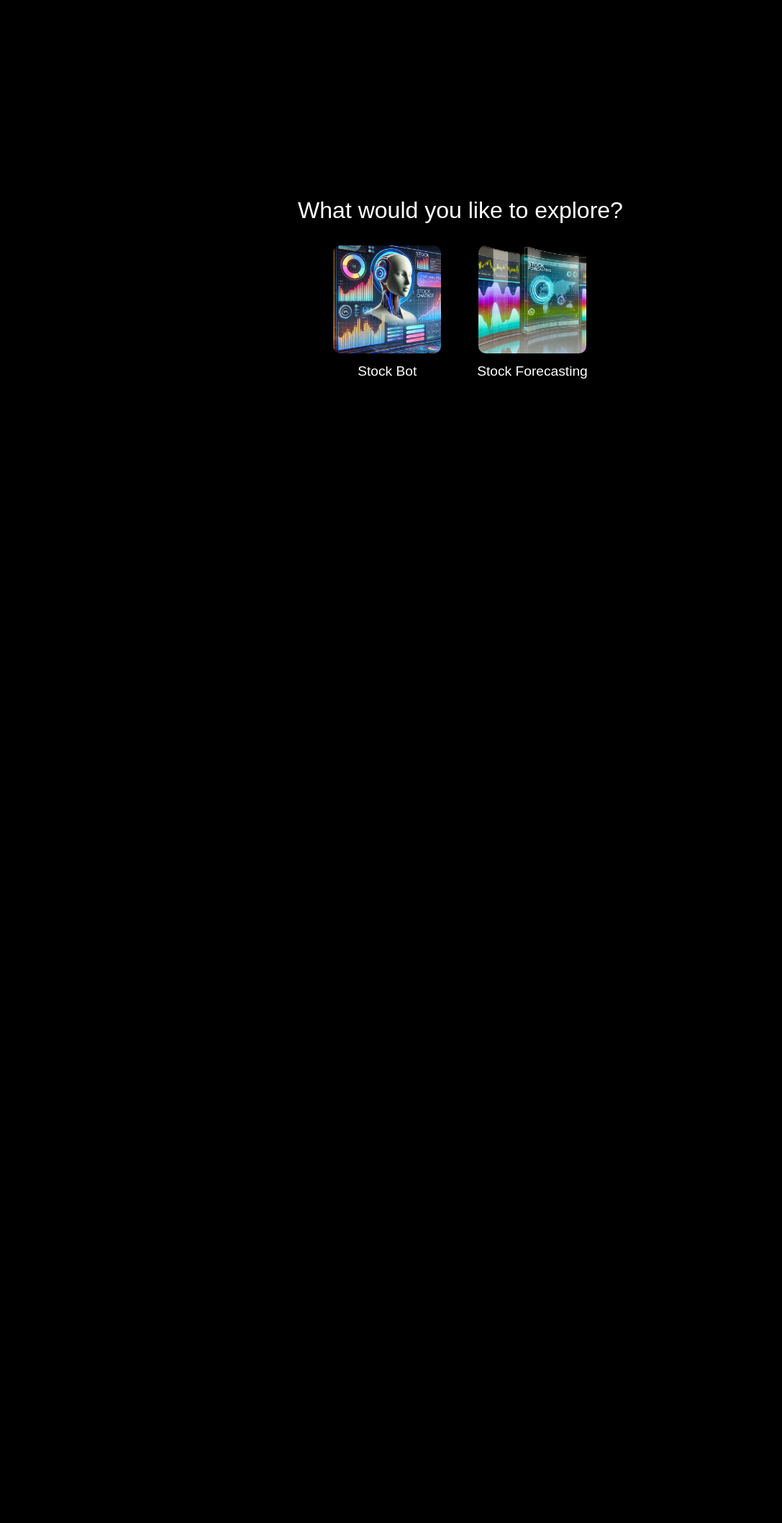
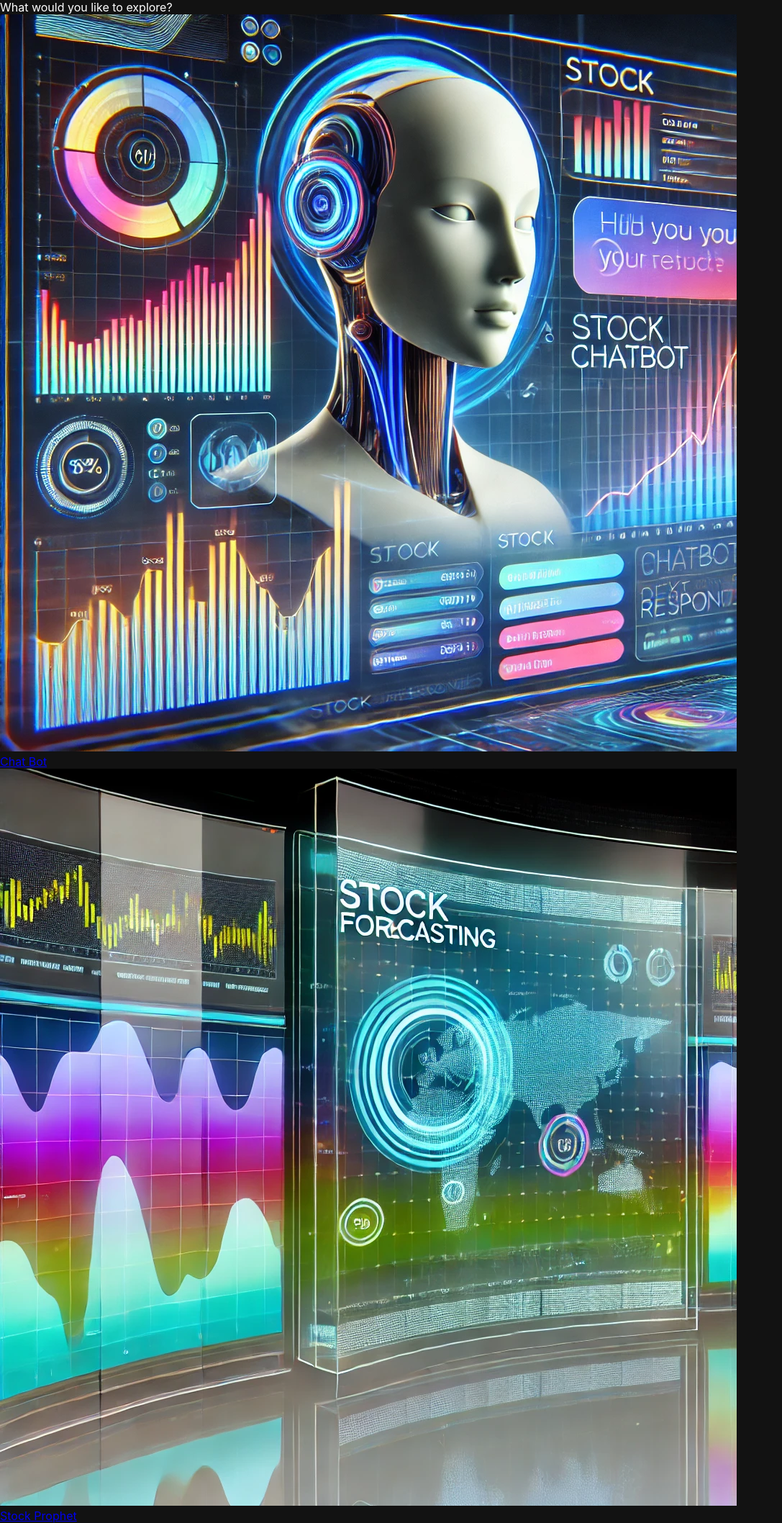
Before and after one commit to ravitiwari2002/StockBot, a Flask app: page / in a window 1280 px wide. Shown: the whole page at 72% size, without its empty margins (0-1087 px from the left). Before the commit the page ends 526 px from the top, so only its background shows below. Run offline with Flask 3, Linux system fonts and the light colour scheme.

Commit message:
Update index.html

```diff
--- a/templates/index.html
+++ b/templates/index.html
@@ -3,70 +3,29 @@
 <head>
     <meta charset="UTF-8">
     <meta name="viewport" content="width=device-width, initial-scale=1.0">
-    <title>Landing Page</title>
-    <style>
-        body {
-            background-color: #000;  /* Black background */
-            color: #fff;
-            font-family: Arial, sans-serif;
-            display: flex;
-            justify-content: center;
-            align-items: center;
-            min-height: 100vh;
-            margin: 0;
-        }
-        .container {
-            text-align: center;
-        }
-        .title {
-            font-size: 2em;
-            margin-bottom: 30px;
-        }
-        .options {
-            display: flex;
-            justify-content: center;
-            gap: 50px;
-            flex-wrap: wrap;
-        }
-        .option {
-            text-align: center;
-            cursor: pointer;
-            transition: transform 0.2s;
-            text-decoration: none;
-            color: white;
-        }
-        .option img {
-            width: 150px;
-            height: 150px;
-            object-fit: cover;
-            border-radius: 10px;
-            transition: transform 0.3s;
-        }
-        .option:hover img {
-            transform: scale(1.1);  /* Zoom effect on hover */
-        }
-        .option-text {
-            margin-top: 10px;
-            font-size: 1.2em;
-            transition: font-weight 0.2s, color 0.2s;
-        }
-        .option:hover .option-text {
-            color: #ff4081;  /* Change text color on hover */
-            font-weight: bold;  /* Bold text on hover */
-        }
-    </style>
+    <title>Stock Bot</title>
+    <!-- Link to the external CSS -->
+    <link rel="stylesheet" href="{{ url_for('static', filename='style.css') }}">
+
 </head>
 <body>
+    <div class="bg-animation">
+        <div id="stars"></div>
+        <div id="stars2"></div>
+        <div id="stars3"></div>
+        <div id="stars4"></div>
+    </div>
+
     <div class="container">
         <div class="title">What would you like to explore?</div>
         <div class="options">
             <a href="/run_chatbot" class="option">
-                <img src="{{ url_for('static', filename='chatbot.png') }}" alt="Stock Bot">
-                <div class="option-text">Stock Bot</div>
+                <img src="{{ url_for('static', filename='chatbot.png') }}" alt="Chatbot Image">
+                <div class="option-text">Chat Bot</div>
             </a>
             <a href="/run_forecast" class="option">
-                <img src="{{ url_for('static', filename='forecast.png') }}" alt="Stock Forecasting">
-                <div class="option-text">Stock Forecasting</div>
+                <img src="{{ url_for('static', filename='forecast.png') }}" alt="Forecast Image">
+                <div class="option-text">Stock Prophet</div>
             </a>
         </div>
     </div>
```
